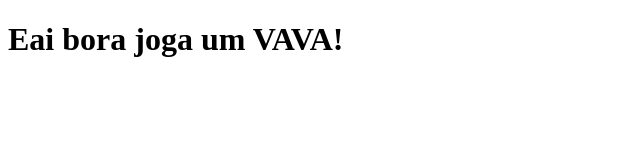
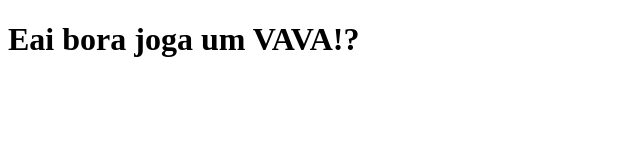
Before and after one commit to ujota/clone-tabnews, a Next.js app: page / in a window 1280 px wide. Shown: the top 160 px of the page, without its empty margins (0-640 px from the left). Built offline with nearby package versions, Linux system fonts and the light colour scheme.

Commit message:
modifica a frase

```diff
--- a/pages/index.js
+++ b/pages/index.js
@@ -1,5 +1,5 @@
 function Home() {
-    return <h1>Eai bora joga um VAVA!</h1>
+    return <h1>Eai bora joga um VAVA!?</h1>
 }
 
 export default Home;
```
